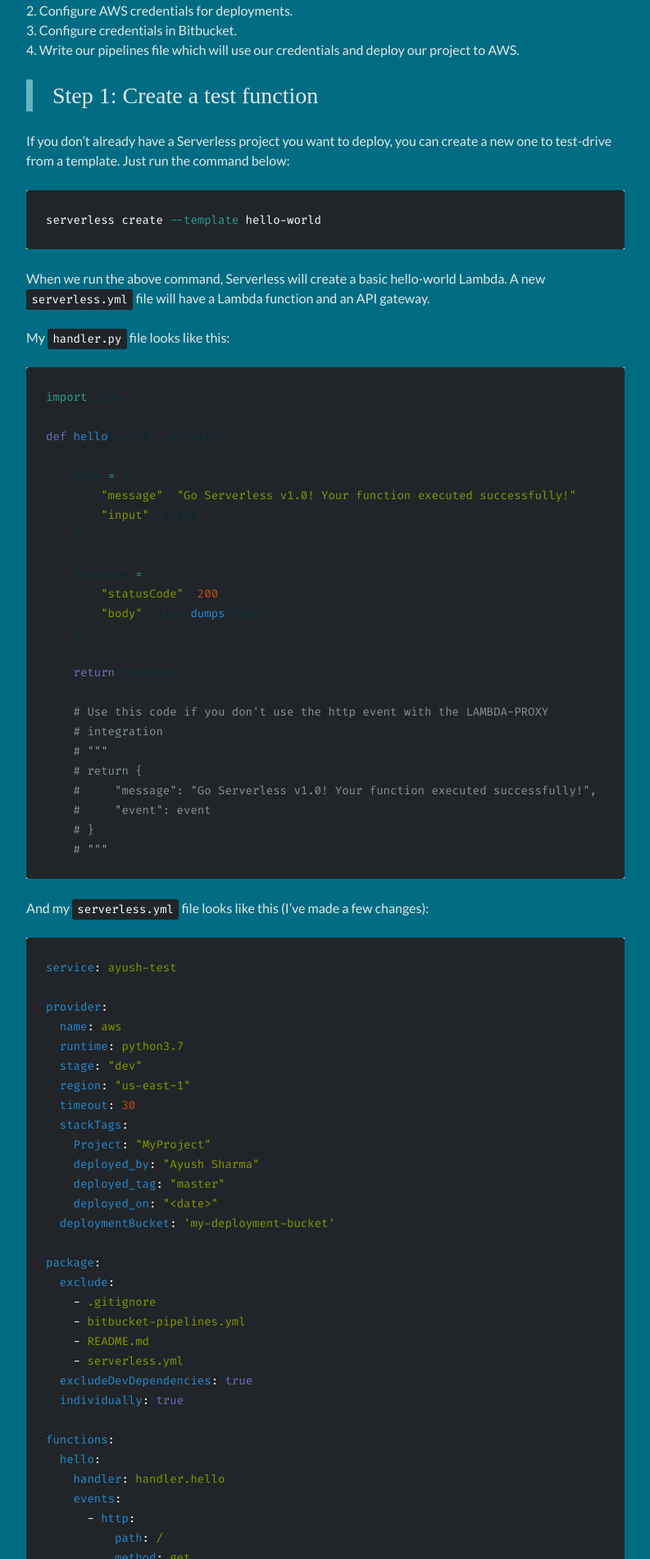
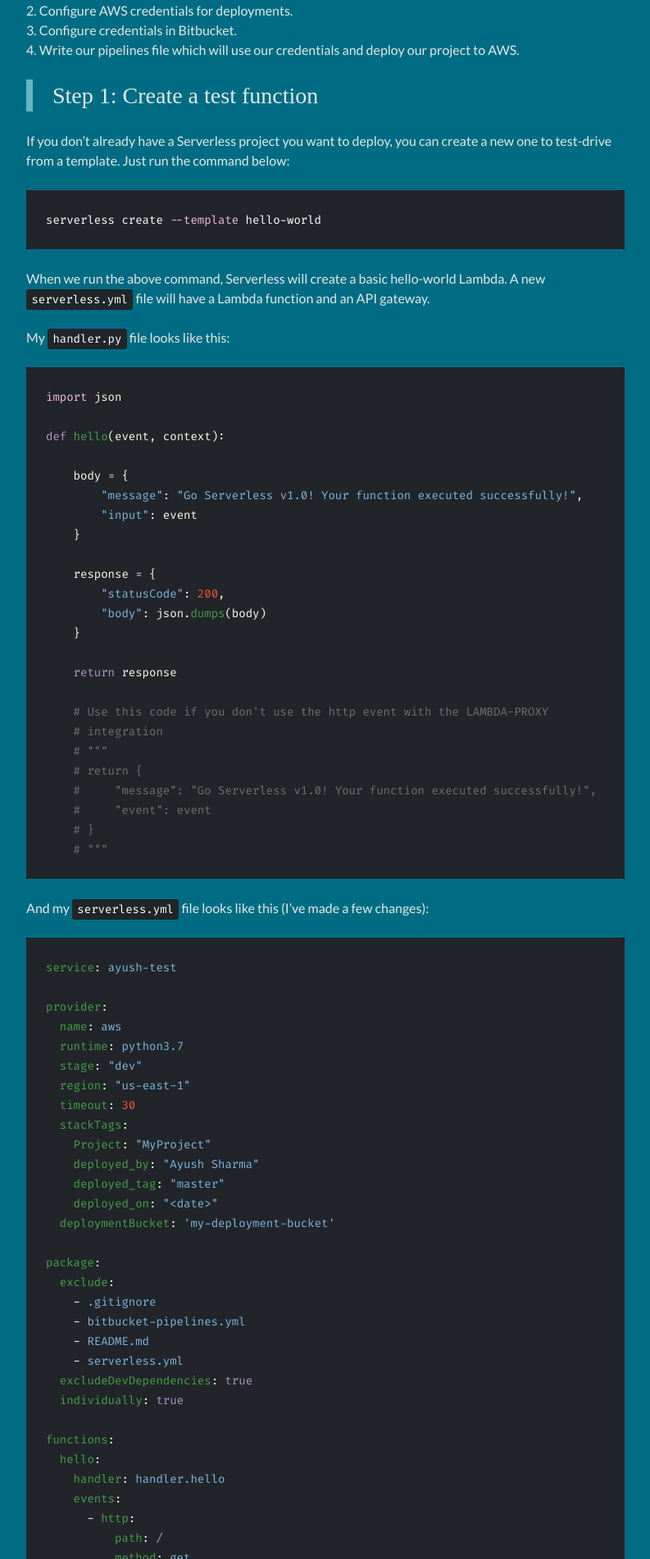
Before and after one commit to ayush-sharma/ayushsharma.in, a Jekyll site: the page built from _posts/2019-05-01-automating-serverless-framework-deployments-using-bitbucket-pipelines.md, in a window 1280 px wide. Shown: the part 1200-3102 px from the top of the page at 82% size, without its empty margins (243-1036 px from the left). Built offline with Jekyll 4.4.1, drawn with Linux system fonts in a browser that asks for light colours.

Commit message:
For syntax highlighting, using Base16 Harper Dark by Jan T. Sott

```diff
--- a/_sass/syntax-highlighting.scss
+++ b/_sass/syntax-highlighting.scss
@@ -1,208 +1,66 @@
-/**
- * Syntax highlighting styles
- */
-
-code.highlighter-rouge {
-  font-family: $font-family-monospace;
-  font-size: $font-size-base;
-}
-
-.highlight .hll {
-  background-color: #eee8d5;
-}
-.highlight {
-  background: #fdf6e3;
-  color: #002b36;
-}
-.highlight .c {
-  color: #839496;
-} /* Comment */
-.highlight .err {
-  color: #dc322f;
-} /* Error */
-.highlight .k {
-  color: #6c71c4;
-} /* Keyword */
-.highlight .l {
-  color: #cb4b16;
-} /* Literal */
-.highlight .n {
-  color: #002b36;
-} /* Name */
-.highlight .o {
-  color: #2aa198;
-} /* Operator */
-.highlight .p {
-  color: #002b36;
-} /* Punctuation */
-.highlight .cm {
-  color: #839496;
-} /* Comment.Multiline */
-.highlight .cp {
-  color: #839496;
-} /* Comment.Preproc */
-.highlight .c1 {
-  color: #839496;
-} /* Comment.Single */
-.highlight .cs {
-  color: #839496;
-} /* Comment.Special */
-.highlight .gd {
-  color: #dc322f;
-} /* Generic.Deleted */
-.highlight .ge {
-  font-style: italic;
-} /* Generic.Emph */
-.highlight .gh {
-  color: #002b36;
-  font-weight: bold;
-} /* Generic.Heading */
-.highlight .gi {
-  color: #859900;
-} /* Generic.Inserted */
-.highlight .gp {
-  color: #839496;
-  font-weight: bold;
-} /* Generic.Prompt */
-.highlight .gs {
-  font-weight: bold;
-} /* Generic.Strong */
-.highlight .gu {
-  color: #2aa198;
-  font-weight: bold;
-} /* Generic.Subheading */
-.highlight .kc {
-  color: #6c71c4;
-} /* Keyword.Constant */
-.highlight .kd {
-  color: #6c71c4;
-} /* Keyword.Declaration */
-.highlight .kn {
-  color: #2aa198;
-} /* Keyword.Namespace */
-.highlight .kp {
-  color: #6c71c4;
-} /* Keyword.Pseudo */
-.highlight .kr {
-  color: #6c71c4;
-} /* Keyword.Reserved */
-.highlight .kt {
-  color: #b58900;
-} /* Keyword.Type */
-.highlight .ld {
-  color: #859900;
-} /* Literal.Date */
-.highlight .m {
-  color: #cb4b16;
-} /* Literal.Number */
-.highlight .s {
-  color: #859900;
-} /* Literal.String */
-.highlight .na {
-  color: #268bd2;
-} /* Name.Attribute */
-.highlight .nb {
-  color: #002b36;
-} /* Name.Builtin */
-.highlight .nc {
-  color: #b58900;
-} /* Name.Class */
-.highlight .no {
-  color: #dc322f;
-} /* Name.Constant */
-.highlight .nd {
-  color: #2aa198;
-} /* Name.Decorator */
-.highlight .ni {
-  color: #002b36;
-} /* Name.Entity */
-.highlight .ne {
-  color: #dc322f;
-} /* Name.Exception */
-.highlight .nf {
-  color: #268bd2;
-} /* Name.Function */
-.highlight .nl {
-  color: #002b36;
-} /* Name.Label */
-.highlight .nn {
-  color: #b58900;
-} /* Name.Namespace */
-.highlight .nx {
-  color: #268bd2;
-} /* Name.Other */
-.highlight .py {
-  color: #002b36;
-} /* Name.Property */
-.highlight .nt {
-  color: #2aa198;
-} /* Name.Tag */
-.highlight .nv {
-  color: #dc322f;
-} /* Name.Variable */
-.highlight .ow {
-  color: #2aa198;
-} /* Operator.Word */
-.highlight .w {
-  color: #002b36;
-} /* Text.Whitespace */
-.highlight .mf {
-  color: #cb4b16;
-} /* Literal.Number.Float */
-.highlight .mh {
-  color: #cb4b16;
-} /* Literal.Number.Hex */
-.highlight .mi {
-  color: #cb4b16;
-} /* Literal.Number.Integer */
-.highlight .mo {
-  color: #cb4b16;
-} /* Literal.Number.Oct */
-.highlight .sb {
-  color: #859900;
-} /* Literal.String.Backtick */
-.highlight .sc {
-  color: #002b36;
-} /* Literal.String.Char */
-.highlight .sd {
-  color: #839496;
-} /* Literal.String.Doc */
-.highlight .s2 {
-  color: #859900;
-} /* Literal.String.Double */
-.highlight .se {
-  color: #cb4b16;
-} /* Literal.String.Escape */
-.highlight .sh {
-  color: #859900;
-} /* Literal.String.Heredoc */
-.highlight .si {
-  color: #cb4b16;
-} /* Literal.String.Interpol */
-.highlight .sx {
-  color: #859900;
-} /* Literal.String.Other */
-.highlight .sr {
-  color: #859900;
-} /* Literal.String.Regex */
-.highlight .s1 {
-  color: #859900;
-} /* Literal.String.Single */
-.highlight .ss {
-  color: #859900;
-} /* Literal.String.Symbol */
-.highlight .bp {
-  color: #002b36;
-} /* Name.Builtin.Pseudo */
-.highlight .vc {
-  color: #dc322f;
-} /* Name.Variable.Class */
-.highlight .vg {
-  color: #dc322f;
-} /* Name.Variable.Global */
-.highlight .vi {
-  color: #dc322f;
-} /* Name.Variable.Instance */
-.highlight .il {
-  color: #cb4b16;
-} /* Literal.Number.Integer.Long */
+/*! Base16 Harper Dark by Jan T. Sott; https://github.com/idleberg */
+.highlight, .highlight pre, .highlight table { background: #010101; color: #fefbea }
+.highlight .hll { background-color: #5a5753 }
+.highlight .c { color: #726e6a } /* Comment */
+.highlight .err { color: #f8b63f } /* Error */
+.highlight .k { color: #b296c6 } /* Keyword */
+.highlight .l { color: #f05932 } /* Literal */
+.highlight .n, .highlight .h { color: #fefbea } /* Name */
+.highlight .o { color: #f5bfd7 } /* Operator */
+.highlight .p { color: #fefbea } /* Punctuation */
+.highlight .cm { color: #726e6a } /* Comment.Multiline */
+.highlight .cp { color: #726e6a } /* Comment.Preproc */
+.highlight .c1 { color: #726e6a } /* Comment.Single */
+.highlight .cs { color: #726e6a } /* Comment.Special */
+.highlight .gd { color: #f8b63f } /* Generic.Deleted */
+.highlight .ge { font-style: italic } /* Generic.Emph */
+.highlight .gh { color: #fefbea; font-weight: bold } /* Generic.Heading */
+.highlight .gi { color: #7fb5e1 } /* Generic.Inserted */
+.highlight .gp { color: #726e6a; font-weight: bold } /* Generic.Prompt */
+.highlight .gs { font-weight: bold } /* Generic.Strong */
+.highlight .gu { color: #f5bfd7; font-weight: bold } /* Generic.Subheading */
+.highlight .kc { color: #b296c6 } /* Keyword.Constant */
+.highlight .kd { color: #b296c6 } /* Keyword.Declaration */
+.highlight .kn { color: #f5bfd7 } /* Keyword.Namespace */
+.highlight .kp { color: #b296c6 } /* Keyword.Pseudo */
+.highlight .kr { color: #b296c6 } /* Keyword.Reserved */
+.highlight .kt { color: #d6da25 } /* Keyword.Type */
+.highlight .ld { color: #7fb5e1 } /* Literal.Date */
+.highlight .m { color: #f05932 } /* Literal.Number */
+.highlight .s { color: #7fb5e1 } /* Literal.String */
+.highlight .na { color: #489e48 } /* Name.Attribute */
+.highlight .nb { color: #fefbea } /* Name.Builtin */
+.highlight .nc { color: #d6da25 } /* Name.Class */
+.highlight .no { color: #f8b63f } /* Name.Constant */
+.highlight .nd { color: #f5bfd7 } /* Name.Decorator */
+.highlight .ni { color: #fefbea } /* Name.Entity */
+.highlight .ne { color: #f8b63f } /* Name.Exception */
+.highlight .nf { color: #489e48 } /* Name.Function */
+.highlight .nl { color: #fefbea } /* Name.Label */
+.highlight .nn { color: #d6da25 } /* Name.Namespace */
+.highlight .nx { color: #489e48 } /* Name.Other */
+.highlight .py { color: #fefbea } /* Name.Property */
+.highlight .nt { color: #f5bfd7 } /* Name.Tag */
+.highlight .nv { color: #f8b63f } /* Name.Variable */
+.highlight .ow { color: #f5bfd7 } /* Operator.Word */
+.highlight .w { color: #fefbea } /* Text.Whitespace */
+.highlight .mf { color: #f05932 } /* Literal.Number.Float */
+.highlight .mh { color: #f05932 } /* Literal.Number.Hex */
+.highlight .mi { color: #f05932 } /* Literal.Number.Integer */
+.highlight .mo { color: #f05932 } /* Literal.Number.Oct */
+.highlight .sb { color: #7fb5e1 } /* Literal.String.Backtick */
+.highlight .sc { color: #fefbea } /* Literal.String.Char */
+.highlight .sd { color: #726e6a } /* Literal.String.Doc */
+.highlight .s2 { color: #7fb5e1 } /* Literal.String.Double */
+.highlight .se { color: #f05932 } /* Literal.String.Escape */
+.highlight .sh { color: #7fb5e1 } /* Literal.String.Heredoc */
+.highlight .si { color: #f05932 } /* Literal.String.Interpol */
+.highlight .sx { color: #7fb5e1 } /* Literal.String.Other */
+.highlight .sr { color: #7fb5e1 } /* Literal.String.Regex */
+.highlight .s1 { color: #7fb5e1 } /* Literal.String.Single */
+.highlight .ss { color: #7fb5e1 } /* Literal.String.Symbol */
+.highlight .bp { color: #fefbea } /* Name.Builtin.Pseudo */
+.highlight .vc { color: #f8b63f } /* Name.Variable.Class */
+.highlight .vg { color: #f8b63f } /* Name.Variable.Global */
+.highlight .vi { color: #f8b63f } /* Name.Variable.Instance */
+.highlight .il { color: #f05932 } /* Literal.Number.Integer.Long */
```
